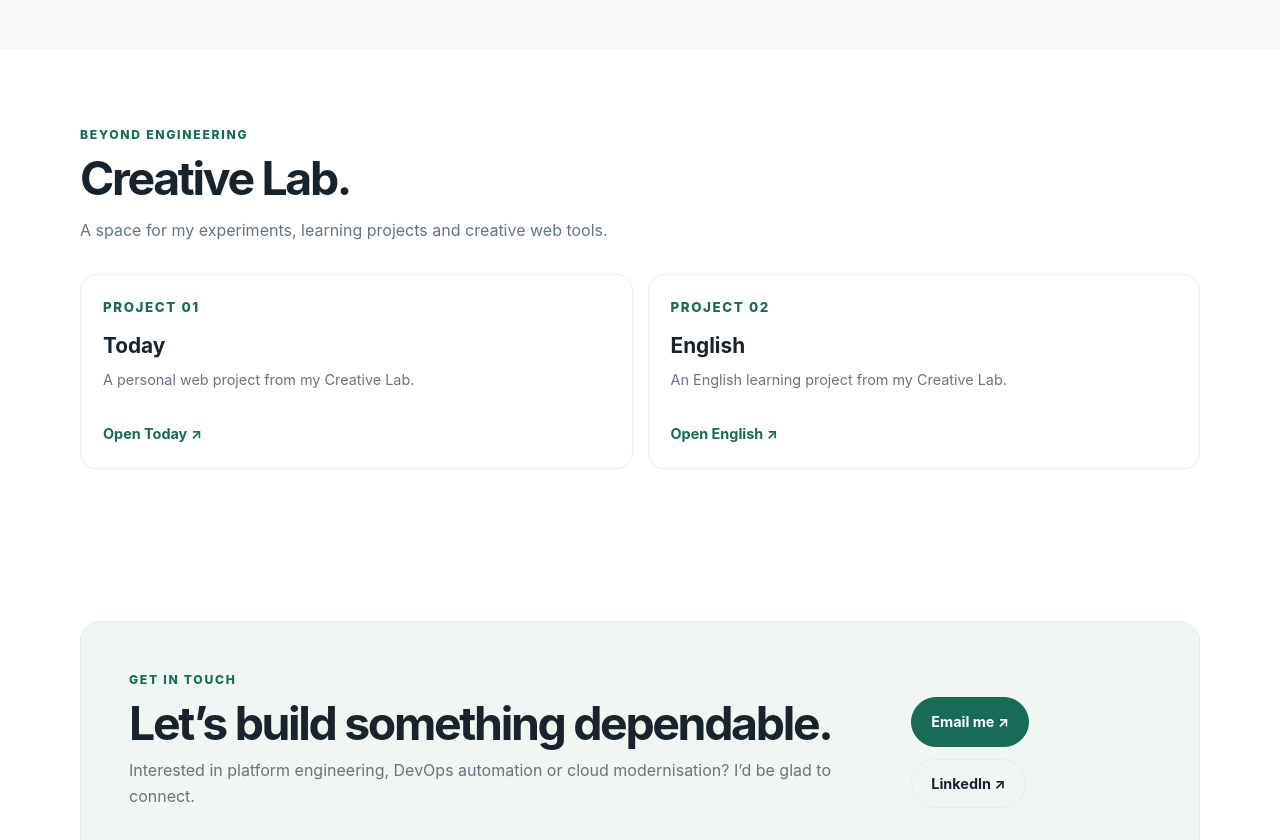
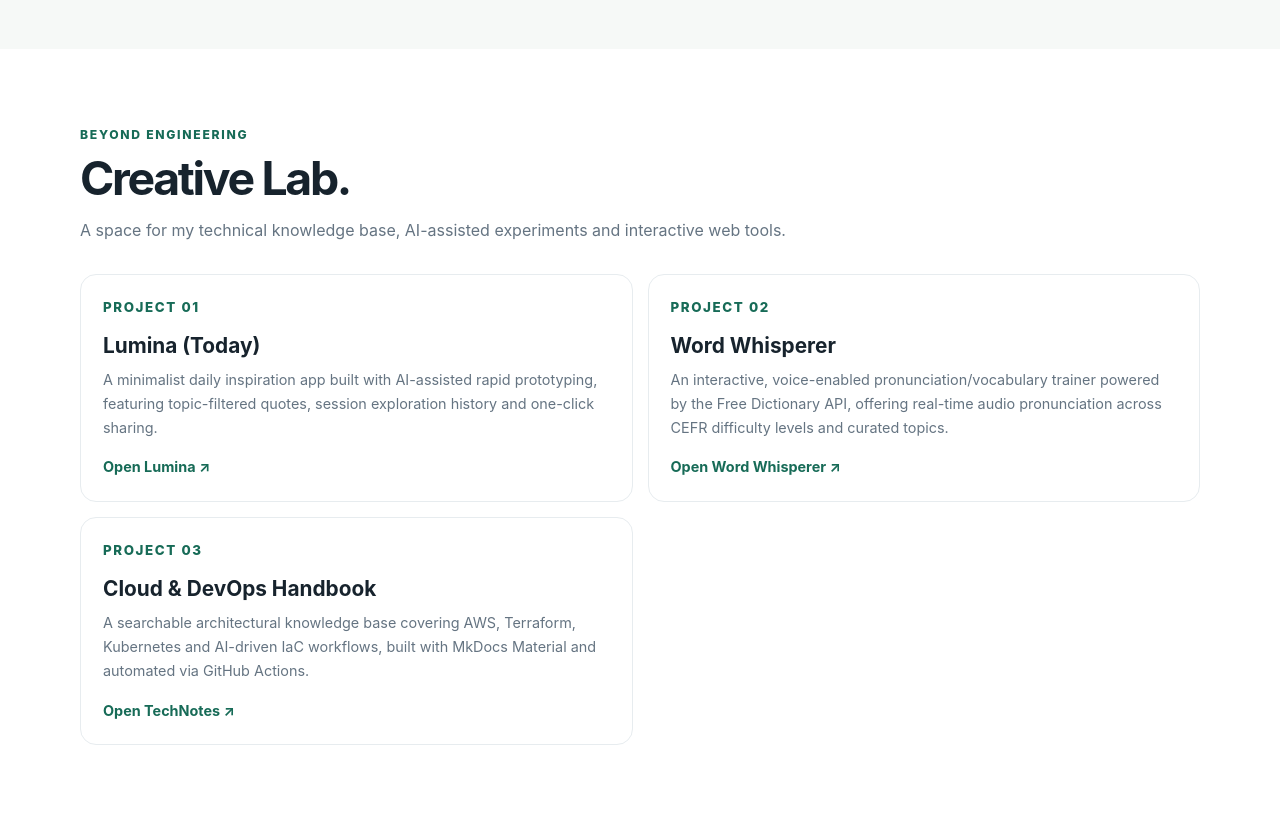
Before and after one commit to jjjoshy/jjjoshy.github.io, a plain HTML site: page index.html in a window 1280 px wide. Shown: the part 3840-4680 px from the top of the page. Drawn offline with Linux system fonts and the light colour scheme.

Commit message:
Update index.html

```diff
--- a/index.html
+++ b/index.html
@@ -72,11 +72,37 @@ section{padding:76px 0}.soft{background:var(--soft)}.section-head{max-width:720p
 <div class="edu"><h3>Master of Science in Computer Science</h3><p>Mahatma Gandhi University, India</p></div>
 <div class="edu"><h3>Bachelor of Computer Applications (BCA)</h3><p>University of Calicut, India</p></div>
 </div></div></section>
-<section id="creative-lab"><div class="container"><div class="section-head"><div class="kicker">Beyond engineering</div><h2>Creative Lab.</h2><p class="intro">A space for my experiments, learning projects and creative web tools.</p></div>
-<div class="lab-grid">
-<article class="lab"><small>Project 01</small><h3>Today</h3><p>A personal web project from my Creative Lab.</p><a href="https://jjjoshy.github.io/today/" target="_blank" rel="noopener noreferrer">Open Today ↗</a></article>
-<article class="lab"><small>Project 02</small><h3>English</h3><p>An English learning project from my Creative Lab.</p><a href="https://jjjoshy.github.io/english/" target="_blank" rel="noopener noreferrer">Open English ↗</a></article>
-</div></div></section>
+
+<section id="creative-lab">
+  <div class="container">
+    <div class="section-head">
+      <div class="kicker">Beyond engineering</div>
+      <h2>Creative Lab.</h2>
+      <p class="intro">A space for my technical knowledge base, AI-assisted experiments and interactive web tools.</p>
+    </div>
+    <div class="lab-grid">
+      <article class="lab">
+        <small>Project 01</small>
+        <h3>Lumina (Today)</h3>
+        <p>A minimalist daily inspiration app built with AI-assisted rapid prototyping, featuring topic-filtered quotes, session exploration history and one-click sharing.</p>
+        <a href="https://jjjoshy.github.io/today/" target="_blank" rel="noopener noreferrer">Open Lumina ↗</a>
+      </article>
+      <article class="lab">
+        <small>Project 02</small>
+        <h3>Word Whisperer</h3>
+        <p>An interactive, voice-enabled pronunciation/vocabulary trainer powered by the Free Dictionary API, offering real-time audio pronunciation across CEFR difficulty levels and curated topics.</p>
+        <a href="https://jjjoshy.github.io/english/" target="_blank" rel="noopener noreferrer">Open Word Whisperer ↗</a>
+      </article>
+      <article class="lab">
+        <small>Project 03</small>
+        <h3>Cloud &amp; DevOps Handbook</h3>
+        <p>A searchable architectural knowledge base covering AWS, Terraform, Kubernetes and AI-driven IaC workflows, built with MkDocs Material and automated via GitHub Actions.</p>
+        <a href="https://github.io" target="_blank" rel="noopener noreferrer">Open TechNotes ↗</a>
+      </article>
+    </div>
+  </div>
+</section>
+
 <section id="contact"><div class="container"><div class="contact-panel"><div><div class="kicker">Get in touch</div><h2>Let’s build something dependable.</h2><p>Interested in platform engineering, DevOps automation or cloud modernisation? I’d be glad to connect.</p></div><div class="actions"><a class="btn primary" href="mailto:kjjoshy@gmail.com">Email me ↗</a><a class="btn" href="https://www.linkedin.com/in/joshy-joseph-au/" target="_blank" rel="noopener noreferrer">LinkedIn ↗</a></div></div></div></section>
 </main>
 <footer><div class="container foot"><span>© <span id="year"></span> Joshy Joseph · Sydney, Australia</span><div class="footlinks"><a href="mailto:kjjoshy@gmail.com">Email</a><a href="https://www.linkedin.com/in/joshy-joseph-au/" target="_blank" rel="noopener noreferrer">LinkedIn</a></div></div></footer>
```
